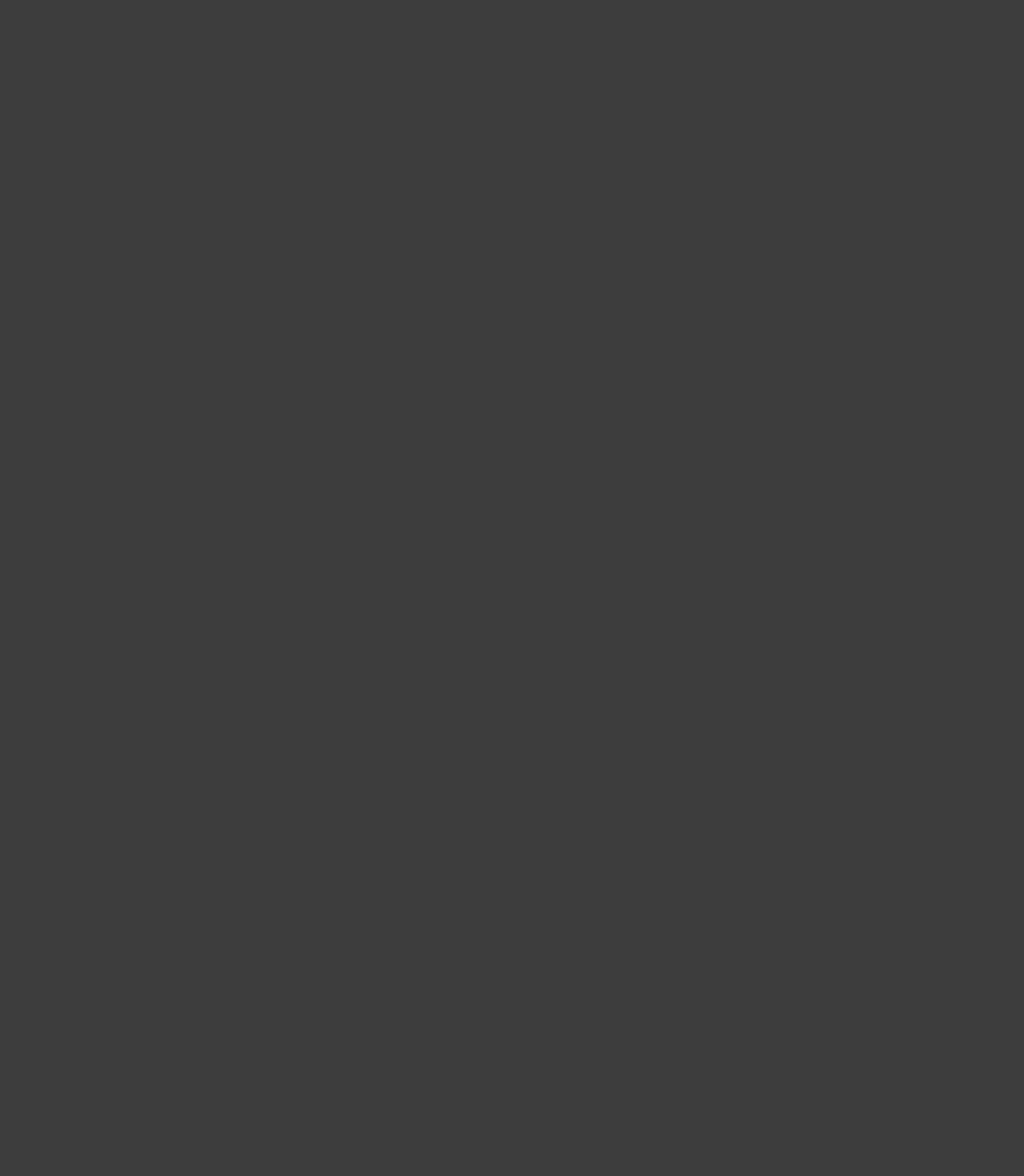
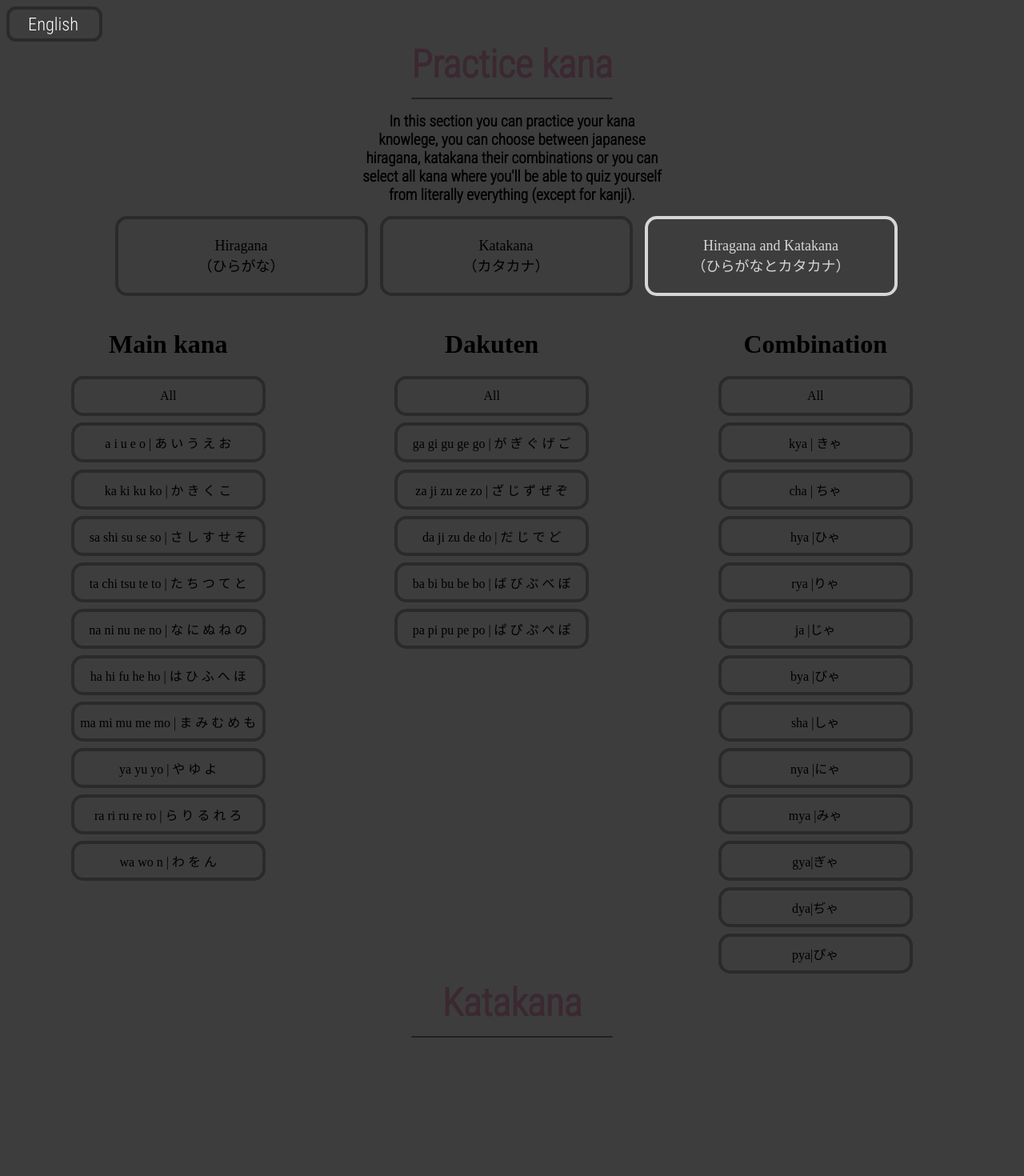
Before and after one commit to Domino123-dot/Japanese-Bingo, a Next.js app: page /Both/both in a window 1280 px wide. Shown: the top 1470 px of the page at 80% size. Before the commit the page ends 800 px from the top, so only its background shows below. Built offline with nearby package versions, Linux system fonts and the light colour scheme; a web font is replaced by a local one.

Commit message:
Added select component. Edited layout and heading.

```diff
--- a/components/header/header.js
+++ b/components/header/header.js
@@ -5,14 +5,8 @@ import Line from "../line";
 const Header = ({ children, title }) => {
   return (
     <div className={styles.header}>
-      <div className={styles.select}>
-      <select name="Choose language">
-     <option value="PL">Polish</option>
-     <option  selected="selected" value="EN">English</option>
-     </select>
-     </div>
       <div className={styles.head}>
-     {title}
+        {title}
         <Line color="#241f1f" margin="1% 40% 0 40%" />
       </div>
       <div className={styles.desc}>
--- a/components/header/header.module.scss
+++ b/components/header/header.module.scss
@@ -1,5 +1,6 @@
 @import "/public/color.scss";
 @import url(https://fonts.googleapis.com/css2?family=Roboto+Condensed:wght@300&display=swap);
+
 .header {
   width: 100%;
   font-family: "Roboto Condensed";
@@ -15,13 +16,5 @@
   margin-right: 35%;
   text-align: center;
   text-overflow: inherit;
-  font-size: .8rem;
+  font-size: 0.8rem;
 }
-
-.select{
-
-padding-left: 1rem;
-padding-top: 1rem;
-
-
-}
--- a/components/layout/layout.js
+++ b/components/layout/layout.js
@@ -1,13 +1,15 @@
 import React from "react";
 import Footer from "../footer/footer";
 import Line from "../line";
+import Select from "../select/select";
 
-export default function Layout({children}){
-return(
-   <>
-    <main>{children}</main>
-    <Line />
-<Footer />
-</>
-)
+export default function Layout({ children }) {
+  return (
+    <>
+    <Select />
+      <main>{children}</main>
+      <Line />
+      <Footer />
+    </>
+  );
 }
--- /dev/null
+++ b/components/select/select.js
@@ -0,0 +1,21 @@
+import React from "react";
+import styles from "../select/select.module.scss";
+
+
+
+const Select = () =>{
+return(
+<select className={styles.select} name="Choose language">
+
+         <option value="PL">Polish</option>
+         <option selected="selected" value="EN">
+           English
+         </option>
+       </select>
+
+
+)
+
+}
+
+export default Select;
--- /dev/null
+++ b/components/select/select.module.scss
@@ -0,0 +1,25 @@
+@import "/public/color.scss";
+@import url(https://fonts.googleapis.com/css2?family=Roboto+Condensed:wght@300&display=swap);
+
+.select {
+    font-size: 1.4rem;
+    width: 120px;
+    padding: 5px 5px 5px 23px;
+    color: white;
+    border: 4px solid #2b2a2a;
+    border-radius: 15px;
+    appearance: none;
+    border-radius: 12px;
+    background: $gray;
+    font-family: "Roboto Condensed";
+    font-weight: 500;
+    outline: none;
+    display: block;
+    transition: 1.5s;
+
+    &:hover {
+      transition: 1.5s;
+      border: 4px solid #d6d6d6;
+      color: #d6d6d6;
+    }
+  }
--- a/pages/Both/both.jsx
+++ b/pages/Both/both.jsx
@@ -1,10 +1,131 @@
 import React from "react";
-
+import Header from "../../components/header/header";
+import Button from "../../components/button/button";
+import styles from "../../pages/Katakana/katakana.module.scss";
+import Layout from "../../components/layout/layout";
 
 const both = () => {
   return (
     <>
+      <Layout>
+        <Header title="Practice kana">
+          In this section you can practice your kana knowlege, you can choose
+          between japanese hiragana, katakana their combinations or you can
+          select all kana where you'll be able to quiz yourself from literally
+          everything (except for kanji).
+        </Header>
 
+        <div className={styles.buttons}>
+          <Button href="/Hiragana" style={styles.menu}>
+            Hiragana <br />
+            （ひらがな）
+          </Button>
+          <Button href="/Katakana" style={styles.menu}>
+            Katakana
+            <br /> （カタカナ）
+          </Button>
+          <Button href="/Both" style={styles.menuClicked}>
+            Hiragana and Katakana <br />
+            （ひらがなとカタカナ）
+          </Button>
+        </div>
+
+        <div className={styles.kanas}>
+          <h1>Main kana</h1>
+          <Button style={styles.options}>All</Button>
+          <Button style={styles.options}>a i u e o | あ い う え お</Button>
+          <Button style={styles.options}>ka ki ku ko | か き く こ</Button>
+          <Button style={styles.options} href="/kana">
+            sa shi su se so | さ し す せ そ
+          </Button>
+          <Button style={styles.options} href="/kana">
+            ta chi tsu te to | た ち つ て と
+          </Button>
+          <Button style={styles.options} href="/kana">
+            na ni nu ne no | な に ぬ ね の
+          </Button>
+          <Button style={styles.options} href="/kana">
+            ha hi fu he ho | は ひ ふ へ ほ
+          </Button>
+          <Button style={styles.options} href="/kana">
+            ma mi mu me mo | ま み む め も
+          </Button>
+          <Button style={styles.options} href="/kana">
+            ya yu yo | や ゆ よ
+          </Button>
+          <Button style={styles.options} href="/kana">
+            ra ri ru re ro | ら り る れ ろ
+          </Button>
+          <Button style={styles.options} href="/kana">
+            wa wo n | わ を ん
+          </Button>
+        </div>
+        <div className={styles.kanas}>
+          <h1>Dakuten</h1>
+          <Button style={styles.options} href="/kana">
+            All
+          </Button>
+          <Button style={styles.options} href="/kana">
+            ga gi gu ge go | が ぎ ぐ げ ご
+          </Button>
+          <Button style={styles.options} href="/kana">
+            za ji zu ze zo | ざ じ ず ぜ ぞ
+          </Button>
+          <Button style={styles.options} href="/kana">
+            da ji zu de do | だ じ で ど
+          </Button>
+          <Button style={styles.options} href="/kana">
+            ba bi bu be bo | ば び ぶ べ ぼ
+          </Button>
+          <Button style={styles.options} href="/kana">
+            pa pi pu pe po | ぱ ぴ ぷ ぺ ぽ
+          </Button>
+        </div>
+        <div className={styles.kanas}>
+          <h1>Combination</h1>
+          <Button style={styles.options} href="/kana">
+            All
+          </Button>
+          <Button style={styles.options} href="/kana">
+            kya | きゃ
+          </Button>
+          <Button style={styles.options} href="/kana">
+            cha | ちゃ
+          </Button>
+          <Button style={styles.options} href="/kana">
+            hya |ひゃ
+          </Button>
+          <Button style={styles.options} href="/kana">
+            rya |りゃ
+          </Button>
+          <Button style={styles.options} href="/kana">
+            ja |じゃ
+          </Button>
+          <Button style={styles.options} href="/kana">
+            bya |びゃ
+          </Button>
+          <Button style={styles.options} href="/kana">
+            sha |しゃ
+          </Button>
+          <Button style={styles.options} href="/kana">
+            nya |にゃ
+          </Button>
+          <Button style={styles.options} href="/kana">
+            mya |みゃ
+          </Button>
+          <Button style={styles.options} href="/kana">
+            gya|ぎゃ
+          </Button>
+          <Button style={styles.options} href="/kana">
+            dya|ぢゃ
+          </Button>
+          <Button style={styles.options} href="/kana">
+            pya|ぴゃ
+          </Button>
+        </div>
+
+        <Header title="Katakana"></Header>
+      </Layout>
     </>
   );
 };
--- a/pages/Hiragana/hiragana.jsx
+++ b/pages/Hiragana/hiragana.jsx
@@ -8,7 +8,7 @@ const hiragana = () => {
   return (
     <>
       <Layout>
-        <Header title="Practice kana">
+        <Header lang="false" title="Practice kana">
           In this section you can practice your kana knowlege, you can choose
           between japanese hiragana, katakana their combinations or you can
           select all kana where you'll be able to quiz yourself from literally
--- a/pages/index.js
+++ b/pages/index.js
@@ -3,6 +3,7 @@ import Header from "../components/header/header";
 import styles from "../style/index.module.scss";
 import Button from "../components/button/button";
 import Layout from "../components/layout/layout";
+
 export default function Home() {
   return (
     <>
--- a/public/color.scss
+++ b/public/color.scss
@@ -1,2 +1,4 @@
 $pink: #3b232fcb;
 $lavender: #7a01b3b2;
+$gray:#3d3d3d;
+$dark-gray:#241f1f;
```
